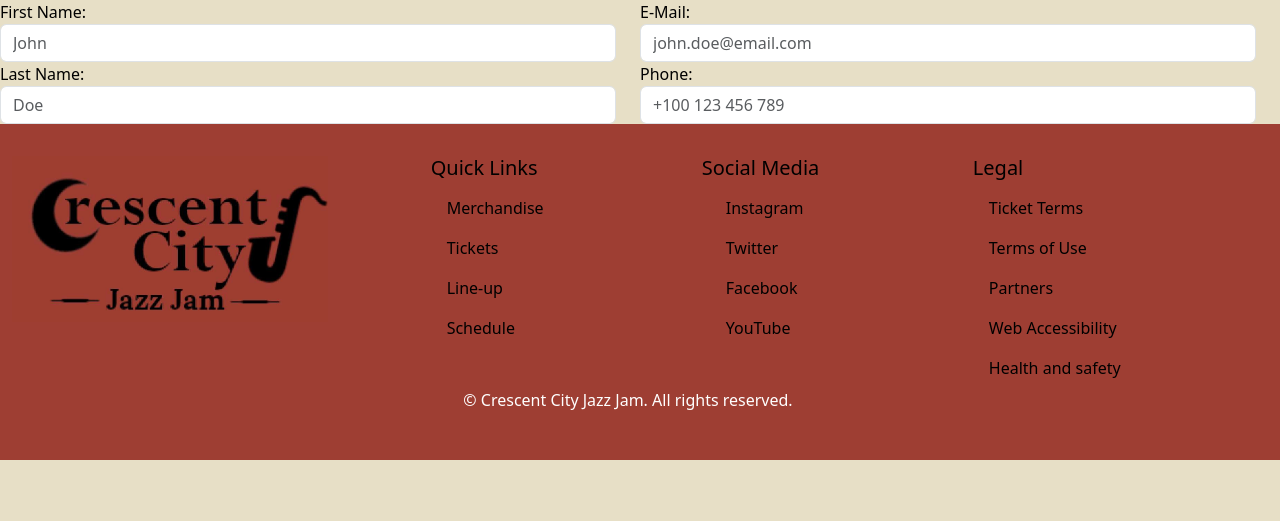
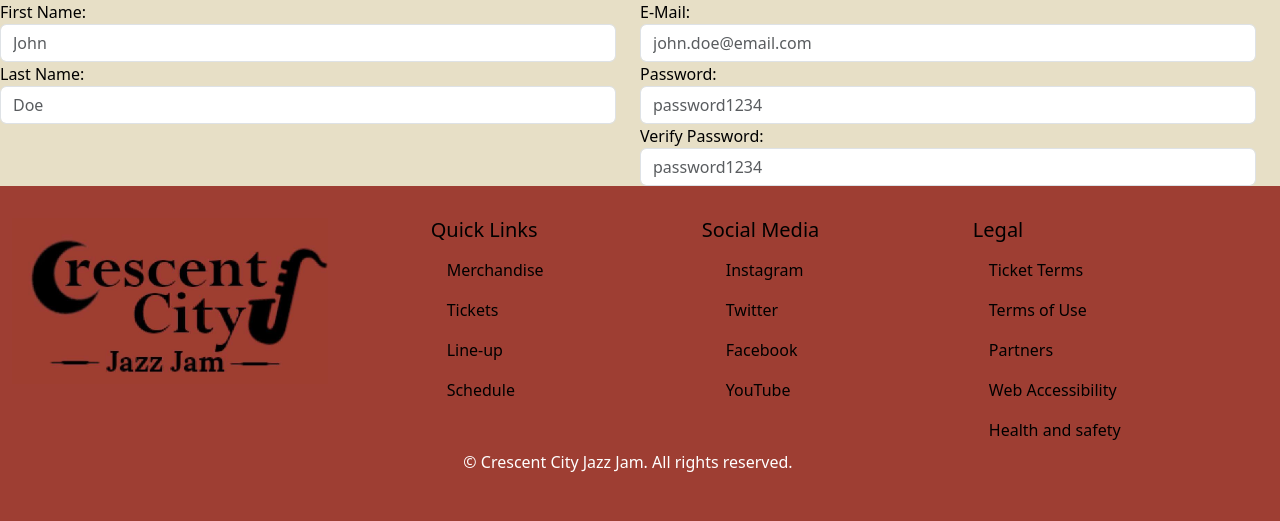
Before and after one commit to julius-ingeli/team3-website, a PHP site: page /signup.php in a window 1280 px wide. Shown: the part 166-687 px from the top of the page. Run offline with PHP 8.4, Linux system fonts and the light colour scheme.

Commit message:
Add signup
Added signup page, changed folder struct

```diff
--- a/signup.php
+++ b/signup.php
@@ -17,8 +17,10 @@
 							<div class="col">
 								<label for="email">E-Mail:</label>
 								<input type="text" class="form-control" id="email" placeholder="john.doe@email.com" name="email" required>
-								<label for="phone">Phone:</label>
-								<input type="phone" class="form-control" id="phone" placeholder="+100 123 456 789" name="phone">
+								<label for="password">Password:</label>
+								<input type="text" class="form-control" id="password" placeholder="password1234" name="password">
+								<label for="pwd-verify">Verify Password:</label>
+								<input type="text" class="form-control" id="pwd-verify" placeholder="password1234" name="pwd-verify">
 							</div>
 						</div>
 					</div>
```
